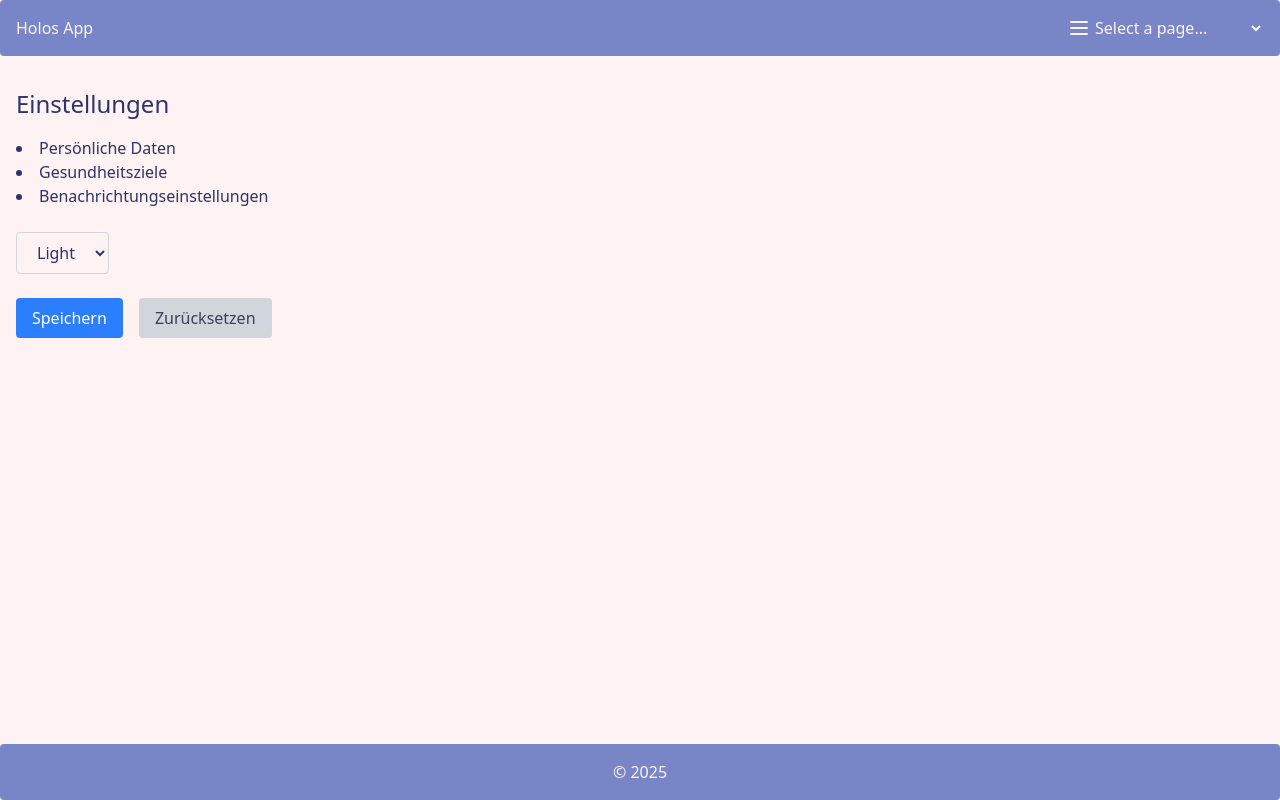
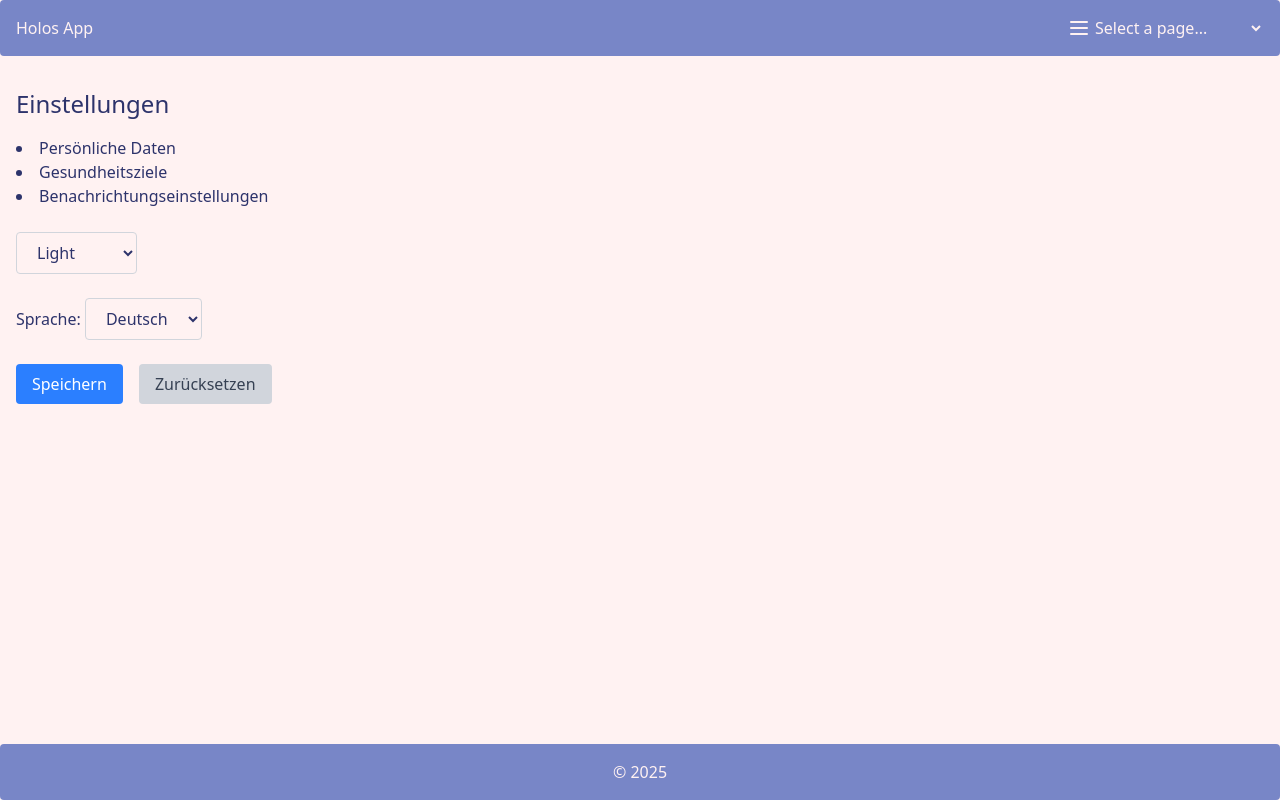
Before and after one commit to team-holos/holos-app, a React (Vite) app in the folder frontend/: page /settings in a window 1280 px wide. Built offline with nearby package versions, Linux system fonts and the light colour scheme; no server answers.

Commit message:
Added dropdown menu for languages (DE/EN) on the settings page

```diff
--- a/frontend/src/pages/SettingsPage.jsx
+++ b/frontend/src/pages/SettingsPage.jsx
@@ -2,6 +2,7 @@ import React, { useState } from "react";
 
 function SettingsPage() {
   const [theme, setTheme] = useState("light");
+  const [language, setLanguage] = useState("de");
 
   const handleSave = () => {
     alert("Einstellungen gespeichert");
@@ -9,11 +10,16 @@ function SettingsPage() {
 
   const handleReset = () => {
     setTheme("light");
+    setLanguage("de");
     alert("Einstellungen zurückgesetzt");
   };
 
   const handleThemeChange = (e) => {
     setTheme(e.target.value);
+  };
+
+  const handleLanguageChange = (e) => {
+    setLanguage(e.target.value);
   };
 
   return (
@@ -25,20 +31,30 @@ function SettingsPage() {
         <li>Benachrichtungseinstellungen</li>
       </ul>
       <div className="mt-6">
-      <label htmlFor="theme-select"></label>
+        <label htmlFor="theme-select"></label>
         <select
           id="theme-select"
           value={theme}
-      onChange={handleThemeChange}
+          onChange={handleThemeChange}
           className="border border-gray-300 rounded px-4 py-2"
         >
           <option value="light">Light</option>
-          <option value="dark">Dark</option>
-
-
+          <option value="dark">Dark NYI</option>
         </select>
       </div>
 
+      <div className="mt-6">
+        <label htmlFor="language-select">Sprache: </label>
+        <select
+          id="language-select"
+          value={language}
+          onChange={handleLanguageChange}
+          className="border border-gray-300 rounded px-4 py-2"
+        >
+          <option value="de">Deutsch</option>
+          <option value="en">Englisch</option>
+        </select>
+      </div>
 
       <div className="mt-6 flex space-x-4">
         <button
```
